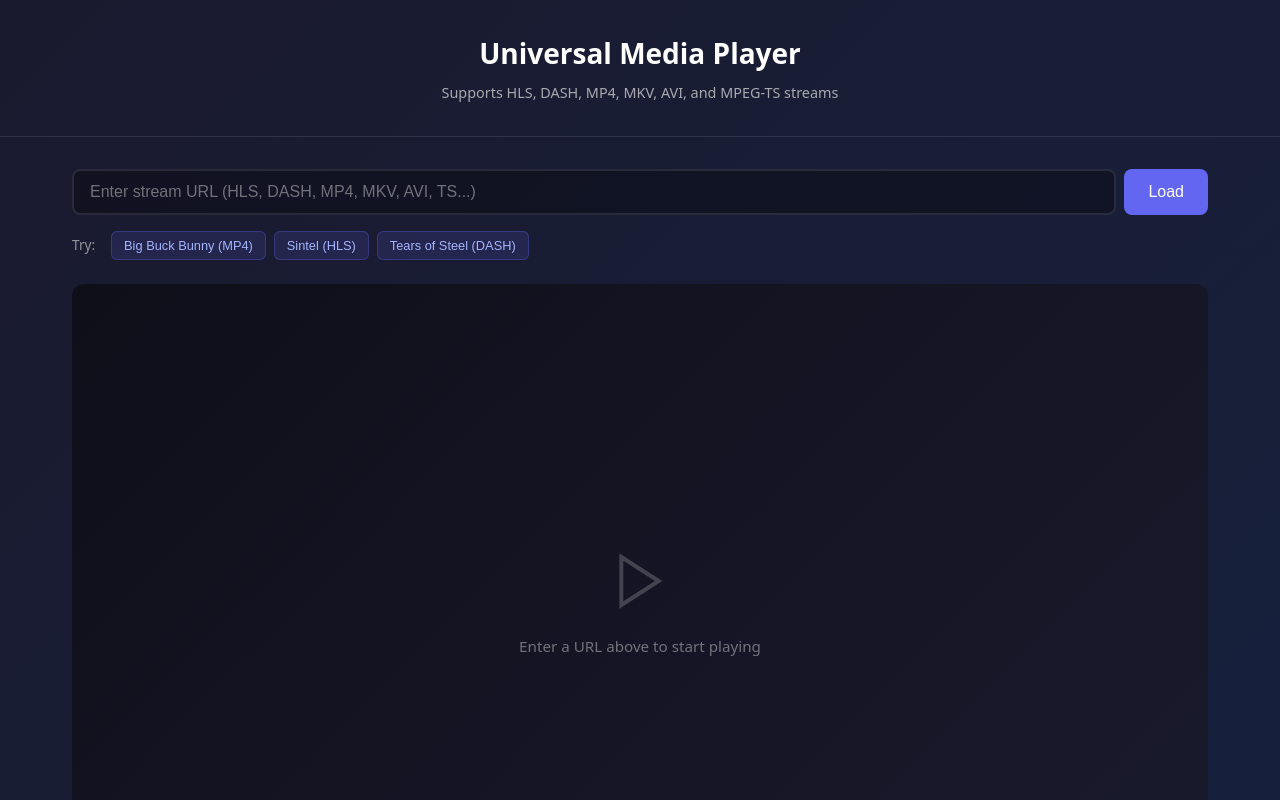
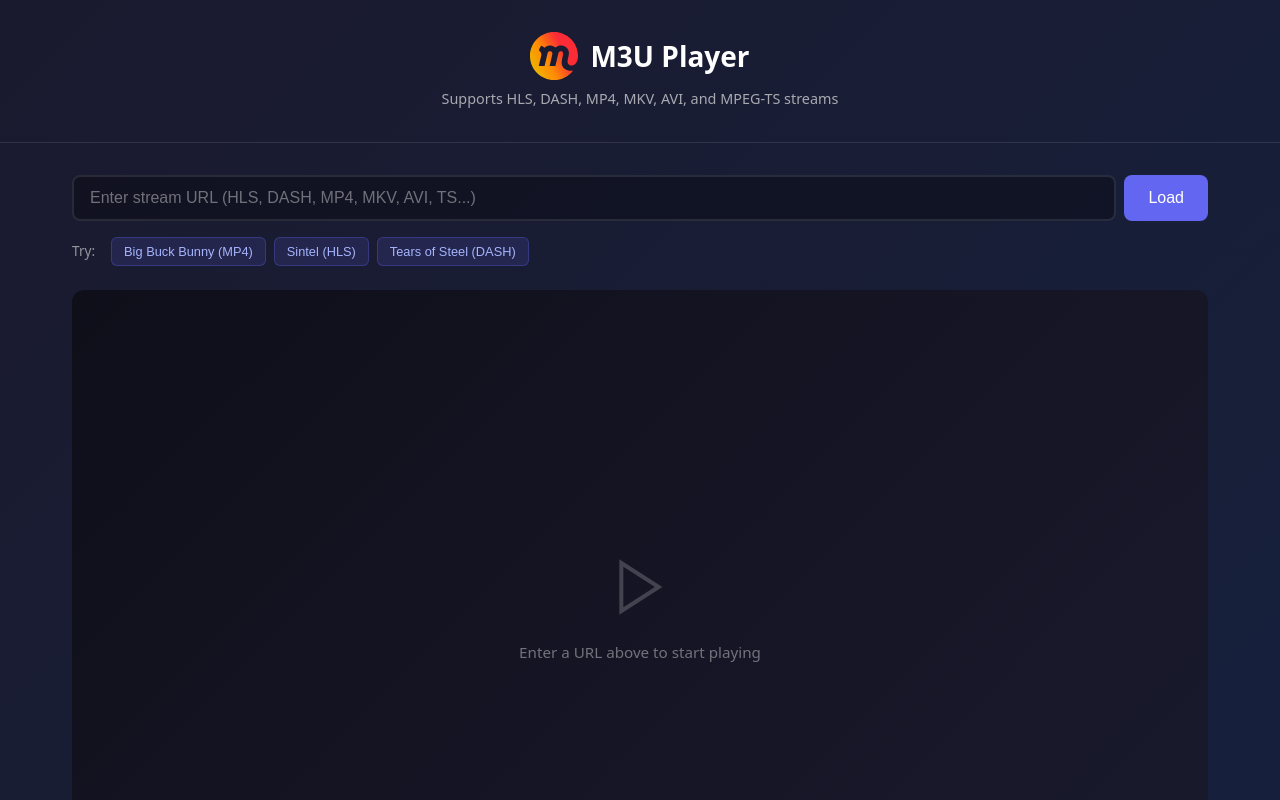
Before and after one commit to sparkison/m3u-player, a React (Vite) app: page / in a window 1280 px wide. Shown: the top 800 px of the page. Built offline with nearby package versions, Linux system fonts and the light colour scheme; what shaka-player would draw is missing.

Commit message:
chore: Add logo to demo page and update name

```diff
--- a/src/App.css
+++ b/src/App.css
@@ -14,8 +14,21 @@
   border-bottom: 1px solid rgba(255, 255, 255, 0.1);
 }
 
+.header-title {
+  display: flex;
+  align-items: center;
+  justify-content: center;
+  gap: 0.75rem;
+  margin-bottom: 0.5rem;
+}
+
+.header-logo {
+  width: 48px;
+  height: 48px;
+}
+
 .demo-header h1 {
-  margin: 0 0 0.5rem;
+  margin: 0;
   font-size: 1.75rem;
   font-weight: 600;
   color: #fff;
@@ -238,6 +251,11 @@
     font-size: 1.4rem;
   }
 
+  .header-logo {
+    width: 36px;
+    height: 36px;
+  }
+
   .input-group {
     flex-direction: column;
   }
--- a/src/App.jsx
+++ b/src/App.jsx
@@ -7,6 +7,8 @@ import { useState, useRef, useCallback } from 'react';
 import UniversalPlayer from './components/UniversalPlayer';
 import { PlayerProvider, usePlayer } from './context/PlayerContext';
 import { detectStreamType, StreamType } from './utils/streamDetector';
+import logo from './assets/logo.svg';
+
 import './App.css';
 
 // Sample URLs for testing
@@ -99,7 +101,10 @@ function PlayerDemo() {
   return (
     <div className="demo-container">
       <header className="demo-header">
-        <h1>Universal Media Player</h1>
+        <div className="header-title">
+          <img src={logo} alt="M3U Player" className="header-logo" />
+          <h1>M3U Player</h1>
+        </div>
         <p>Supports HLS, DASH, MP4, MKV, AVI, and MPEG-TS streams</p>
       </header>
 
```
